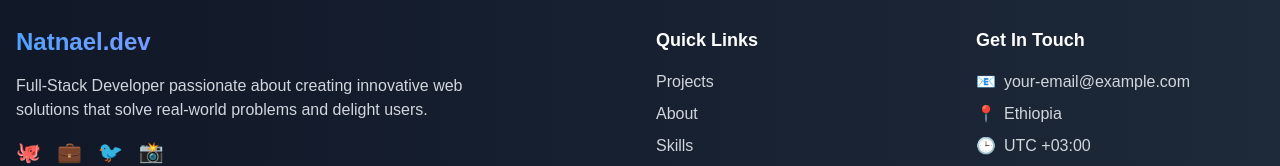
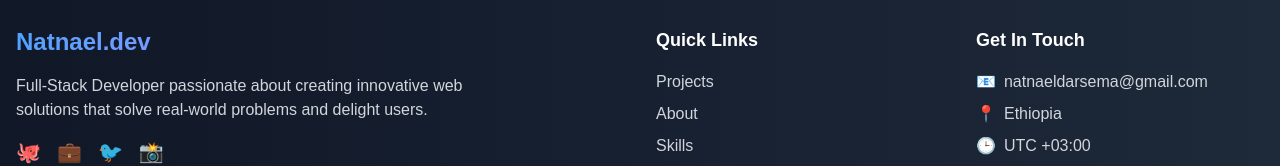
Before and after one commit to Nati-darse/Portfolio, a Next.js app: page / in a window 1280 px wide. Shown: the part 6917-7083 px from the top of the page. Built offline with nearby package versions, Linux system fonts and the light colour scheme.

Commit message:
made the footer and compatible for communicate using email

```diff
--- a/src/app/components/Footer.tsx
+++ b/src/app/components/Footer.tsx
@@ -91,8 +91,8 @@ export default function Footer() {
             <div className="space-y-2 text-gray-300">
               <p className="flex items-center">
                 <span className="mr-2">📧</span>
-                <a href="mailto:your-email@example.com" className="hover:text-white transition-colors duration-300">
-                  your-email@example.com
+                <a href="natnaeldarsema@gmail.com" className="hover:text-white transition-colors duration-300">
+                  natnaeldarsema@gmail.com
                 </a>
               </p>
               <p className="flex items-center">
```
